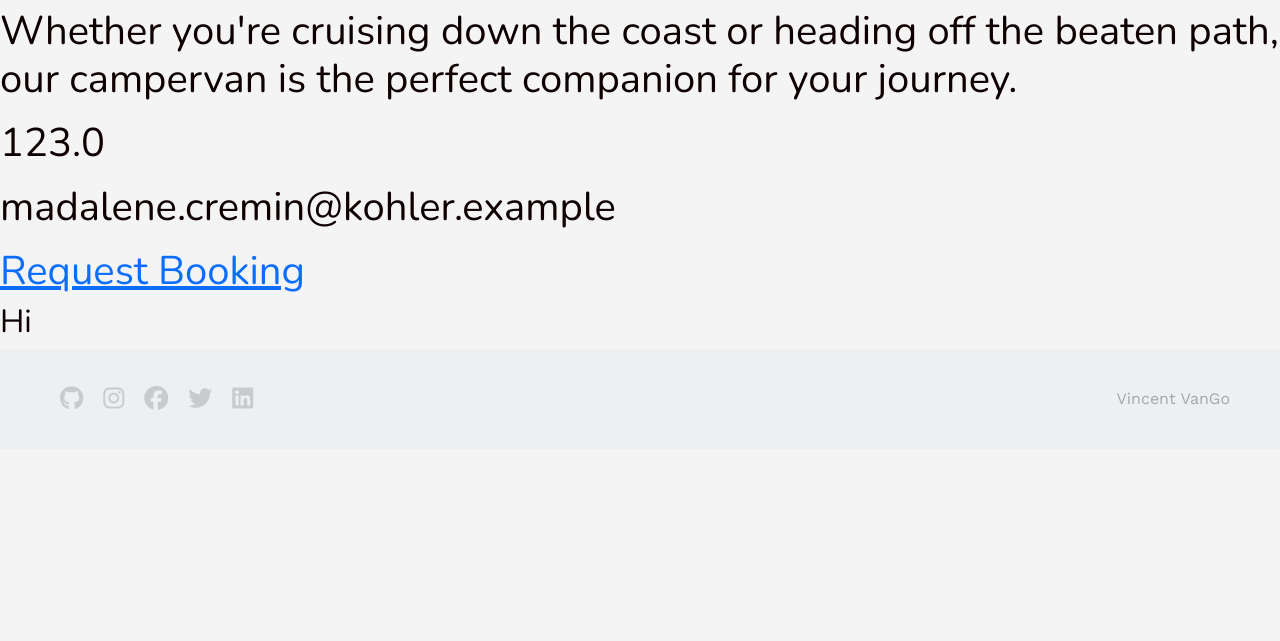
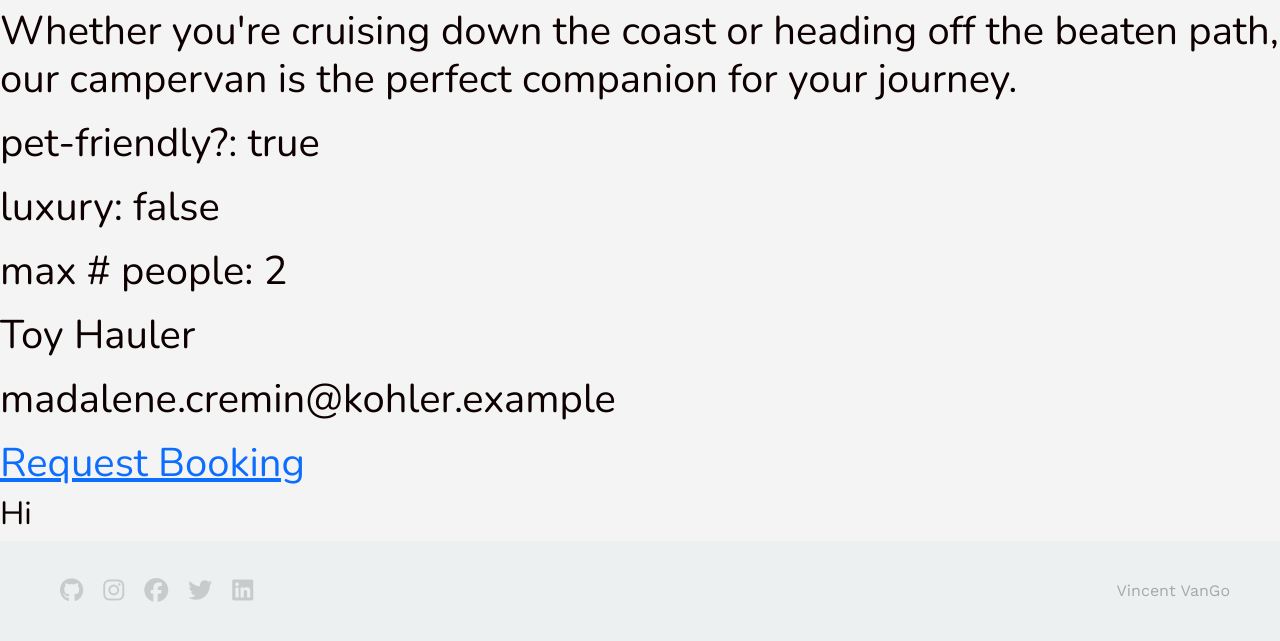
Before and after one commit to timjcai/Vincent-Van-Go, a Rails app: page /listings/1 in a window 1280 px wide. Shown: the part 489-1130 px from the top of the page. Before the commit the page ends 899 px from the top, so only its background shows below. Run offline with Rails 7, Linux system fonts and the light colour scheme; a user stored in the database is signed in; data comes from the database, SQL or seed files in the repository; style sheets or scripts are compiled from the project's sources; some libraries are stand-ins or nearby versions.

Commit message:
completed listing tagging

```diff
--- a/app/views/listings/show.html.erb
+++ b/app/views/listings/show.html.erb
@@ -12,7 +12,10 @@
 <div>
   <h2><%= @listing.title %></h2>
   <p><%= @listing.description %></p>
-  <p><%= @listing.price_per_day %></p>
+  <p>pet-friendly?: <%= @listing.pet_friendly %></p>
+  <p>luxury: <%= @listing.luxury %></p>
+  <p>max # people: <%= @listing.capacity %></p>
+  <p><%= @listing.vehicle_type %></p>
   <p><%= @listing.user.email %></p>
 </div>
 
```
Also changed, not shown: app/views/pages/home.html.erb (+2 -6 lines).
